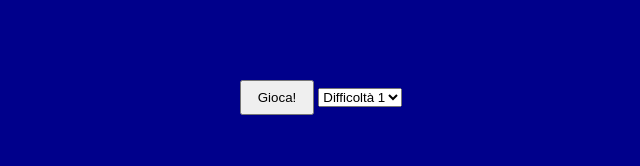
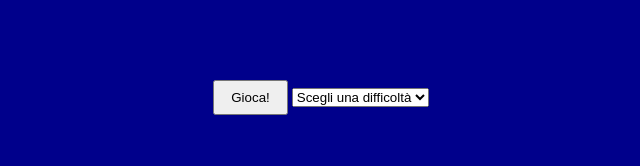
Before and after one commit to lorenzo-neri/js-campominato-dom, a plain HTML site: page index.html in a window 1280 px wide. Shown: the whole page, without its empty margins (319-959 px from the left). Drawn offline with Linux system fonts and the light colour scheme.

Commit message:
add select for difficulty

```diff
--- a/assets/js/main.js
+++ b/assets/js/main.js
@@ -29,15 +29,14 @@ const btnReset = document.querySelector('#btn_reset');
 //const grid
 const grid = document.querySelector('.grid');
 
-//const difficulty
-/* const difficulty =  (e) => {
-    const select = document.querySelector('select');
-    select.value = ''
-}
 
-console.log(difficulty); */
+
+
 
 const limit = 100;
+
+//const bombs
+const bombsNumber = 16;
 
 //al click del button play si genera una griglia di gioco
 btnPlay.addEventListener('click', function (e) {
@@ -67,6 +66,8 @@ btnReset.addEventListener('click', function (e) {
     }
 });
 
+/* ### FUNCTIONS ### */
+
 //creo una funzione per generare la griglia
 function generateGrid(domEl, limit) {
 
@@ -86,3 +87,11 @@ function generateGrid(domEl, limit) {
         })
     }
 }
+
+function changeDifficulty() {
+
+    //const difficulty
+    const difficulty = document.getElementById('difficulty').value;
+
+    console.log(difficulty);
+}
--- a/index.html
+++ b/index.html
@@ -15,10 +15,11 @@
             <button id="btn_play">Gioca!</button>
 
             <!-- #difficulty -->
-            <select name="difficulty" id="difficulty">
-                <option value="difficulty_1">Difficoltà 1</option>
-                <option value="difficulty_2">Difficoltà 2</option>
-                <option value="difficulty_3">Difficoltà 3</option>
+            <select name="difficulty" id="difficulty" onchange="changeDifficulty()">
+                <option>Scegli una difficoltà</option>
+                <option value="100">Difficoltà 1</option>
+                <option value="81">Difficoltà 2</option>
+                <option value="49">Difficoltà 3</option>
             </select>
 
             <!-- #btn_reset -->
```
